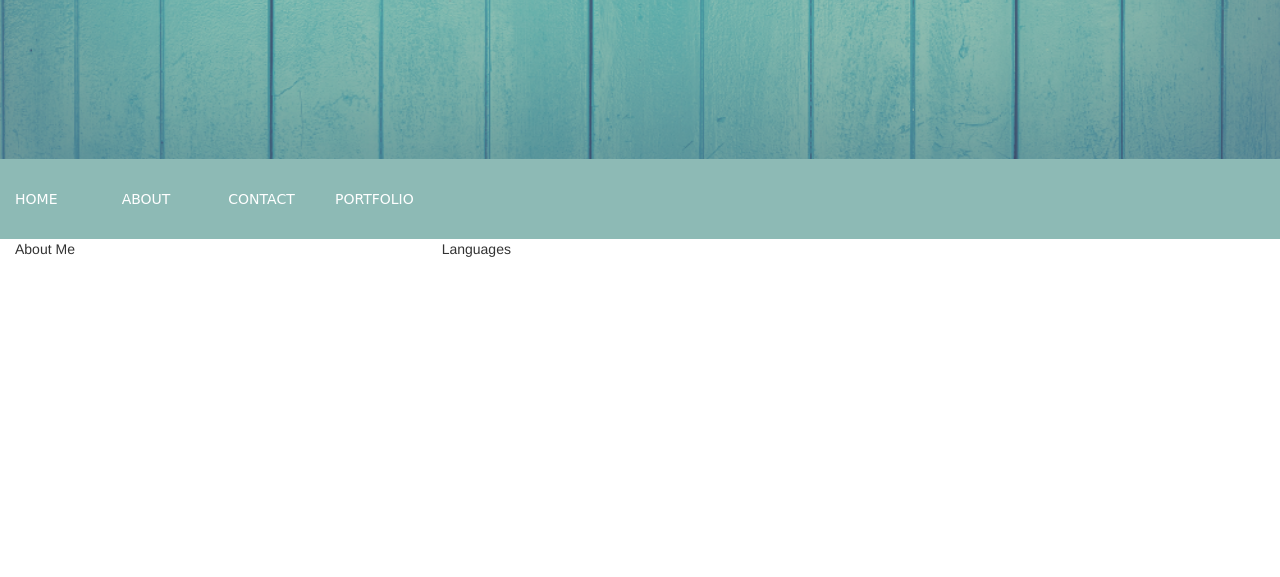
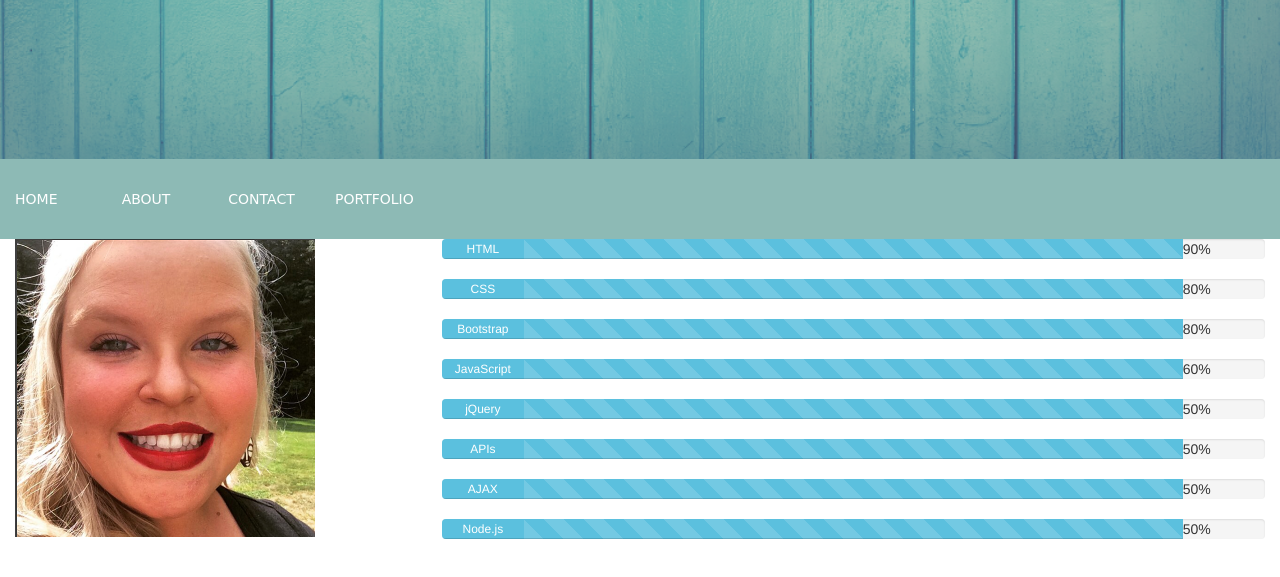
Before and after one commit to katiedeangelis/portfolio, a plain HTML site: page index.html in a window 1280 px wide. Shown: the part 641-1218 px from the top of the page. Drawn offline with nearby package versions, Linux system fonts and the light colour scheme; a web font is replaced by a local one.

Commit message:
added progress bars and profile picture

```diff
--- a/assets/css/portfolio.css
+++ b/assets/css/portfolio.css
@@ -60,6 +60,18 @@ body {
     transition: 3s;
 }
 
+.about-picture {
+    display: block;
+    margin: 0 auto;
+    width: 100%;
+}
+
+.progress-bar-container {
+    display: flex;
+    flex-direction: column;
+    justify-content: space-evenly;
+}
+
 .contact-main {
     background-image: url(../images/graffiti.png);
 }
--- a/index.html
+++ b/index.html
@@ -27,8 +27,7 @@
             </p>
             <p class="home-screen-header-text">I'm a full-stack web developer.</p>
             <p class="home-screen-byline-text">Under construction... please check back soon! Or email me at
-                <a href="mailto:katie@deangelisdev.com?Subject=Hello"
-                    target="_top">katie@deangelisdev.com</a>
+                <a href="mailto:katie@deangelisdev.com?Subject=Hello" target="_top">katie@deangelisdev.com</a>
             </p>
         </div>
         <div class="col-md-1"></div>
@@ -42,8 +41,84 @@
         <div class="col-md-8 nav-link"></div>
     </div>
     <div class="row about-main screen-view">
-        <div class="col-md-4">About Me</div>
-        <div class="col-md-8">Languages</div>
+        <div class="about-main-content">
+            <div class="col-md-4">
+                <div class="about-picture">
+                    <img src="assets/images/aboutpic.png" alt="Profile Picture">
+
+                </div>
+                <div class="about-text">
+
+                </div>
+
+            </div>
+            <div class="col-md-8 progress-bar-container">
+                <div class="progress html">
+                    <div class="progress-bar progress-bar-info progress-bar-success" style="width: 10%">
+                        <span>HTML</span>
+                    </div>
+                    <div class="progress-bar progress-bar-info progress-bar-striped active" style="width: 80%">
+                    </div>
+                    90%
+                </div>
+                <div class="progress css">
+                    <div class="progress-bar progress-bar-info progress-bar-success" style="width: 10%">
+                        <span>CSS</span>
+                    </div>
+                    <div class="progress-bar progress-bar-info progress-bar-striped active" style="width: 80%">
+                    </div>
+                    80%
+                </div>
+                <div class="progress bootstrap">
+                    <div class="progress-bar progress-bar-info progress-bar-success" style="width: 10%">
+                        <span>Bootstrap</span>
+                    </div>
+                    <div class="progress-bar progress-bar-info progress-bar-striped active" style="width: 80%">
+                    </div>
+                    80%
+                </div>
+                <div class="progress javascript">
+                    <div class="progress-bar progress-bar-info progress-bar-success" style="width: 10%">
+                        <span>JavaScript</span>
+                    </div>
+                    <div class="progress-bar progress-bar-info progress-bar-striped active" style="width: 80%">
+                    </div>
+                    60%
+                </div>
+                <div class="progress jquery">
+                    <div class="progress-bar progress-bar-info progress-bar-success" style="width: 10%">
+                        <span>jQuery</span>
+                    </div>
+                    <div class="progress-bar progress-bar-info progress-bar-striped active" style="width: 80%">
+                    </div>
+                    50%
+                </div>
+                <div class="progress api">
+                    <div class="progress-bar progress-bar-info progress-bar-success" style="width: 10%">
+                        <span>APIs</span>
+                    </div>
+                    <div class="progress-bar progress-bar-info progress-bar-striped active" style="width: 80%">
+                    </div>
+                    50%
+                </div>
+                <div class="progress ajax">
+                    <div class="progress-bar progress-bar-info progress-bar-success" style="width: 10%">
+                        <span>AJAX</span>
+                    </div>
+                    <div class="progress-bar progress-bar-info progress-bar-striped active" style="width: 80%">
+                    </div>
+                    50%
+                </div>
+                <div class="progress nodejs">
+                    <div class="progress-bar progress-bar-info progress-bar-success" style="width: 10%">
+                        <span>Node.js</span>
+                    </div>
+                    <div class="progress-bar progress-bar-info progress-bar-striped active" style="width: 80%">
+                    </div>
+                    50%
+                </div>
+            </div>
+        </div>
     </div>
 
 
```
Also changed, not shown: assets/images/aboutpic.png (added).
